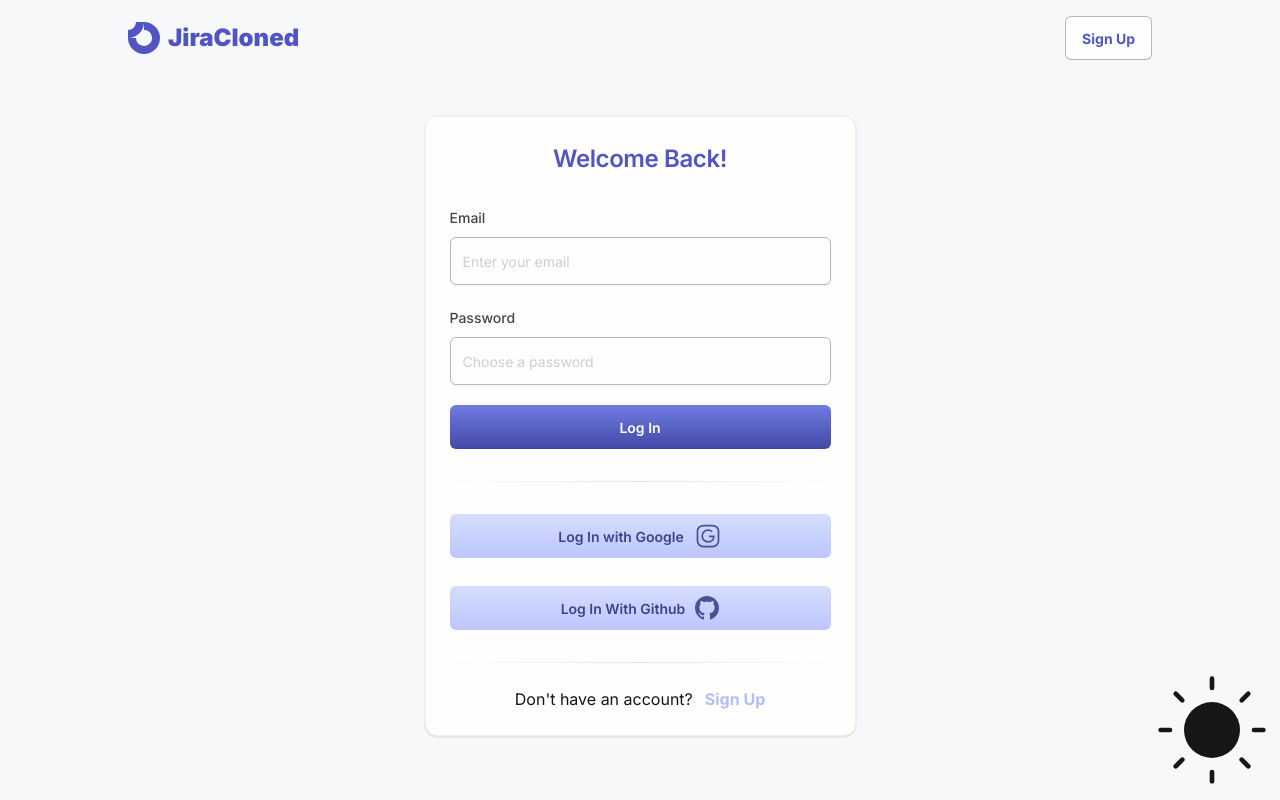
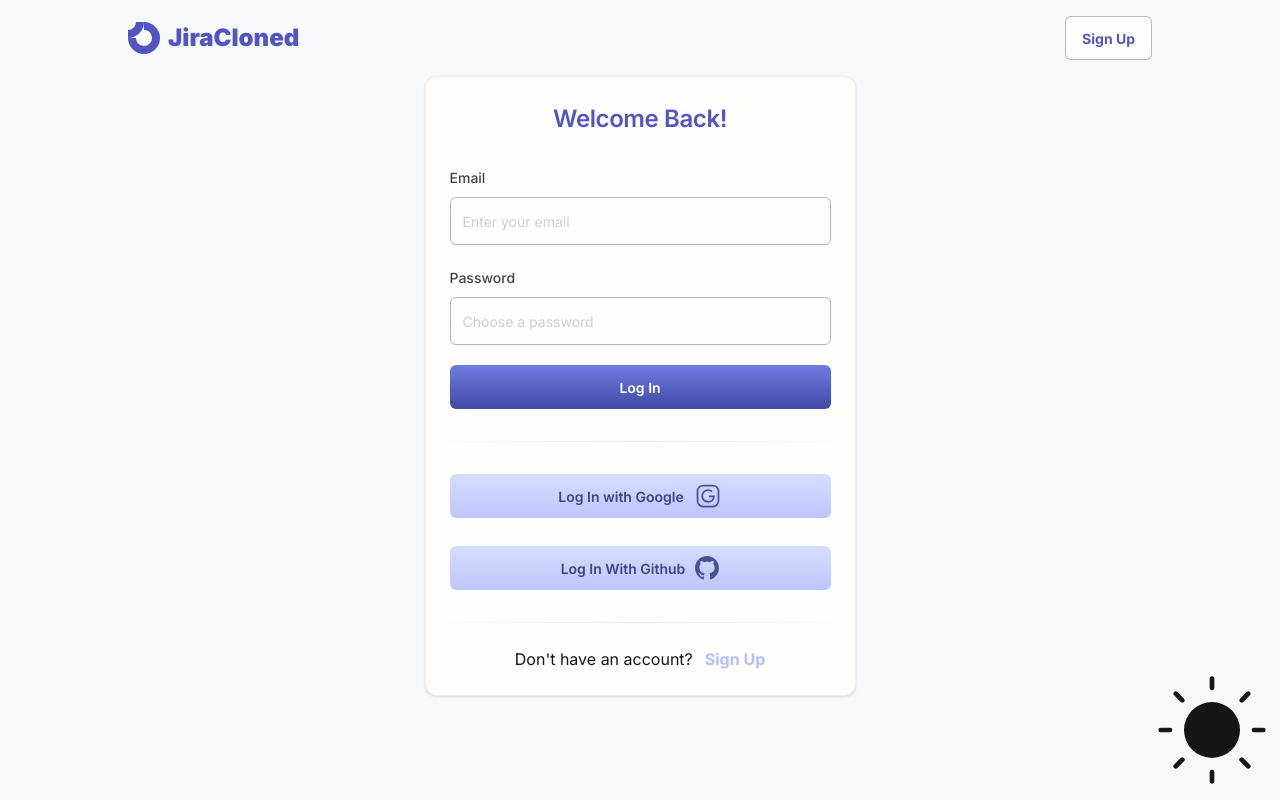
Before and after one commit to PaulHaze/jira-clone, a Next.js app: page /sign-in in a window 1280 px wide. Built offline with nearby package versions, Linux system fonts and the light colour scheme.

Commit message:
style fixes to auth pages

```diff
--- a/src/app/(auth)/layout.tsx
+++ b/src/app/(auth)/layout.tsx
@@ -6,11 +6,11 @@ type AuthLayoutProps = {
 
 export default function AuthLayout({ children }: AuthLayoutProps) {
   return (
-    <main className="min-h-screen bg-base-200">
-      <div className="mx-auto mb-4 max-w-lg bg-base-200 px-6 md:px-8 xl:px-0">
+    <main className="min-h-screen bg-base-200 pb-20">
+      <div className="mx-auto max-w-lg bg-base-200 px-6 md:px-8 xl:px-0">
         {/* NAV */}
         <AuthNav />
-        <div className="flex flex-col items-center justify-center pt-10">
+        <div className="flex flex-col items-center justify-center pt-4">
           {children}
         </div>
       </div>
--- a/src/features/auth/AuthNav.tsx
+++ b/src/features/auth/AuthNav.tsx
@@ -8,7 +8,7 @@ export function AuthNav() {
   const pathname = usePathname();
   const isSignUp = pathname === '/sign-up';
   return (
-    <nav className="flex items-center justify-between py-4">
+    <nav className="flex items-center justify-between pt-4">
       {/* LOGO */}
       <div className="flex items-center">
         <Link href="/" className="flex items-center">
```
